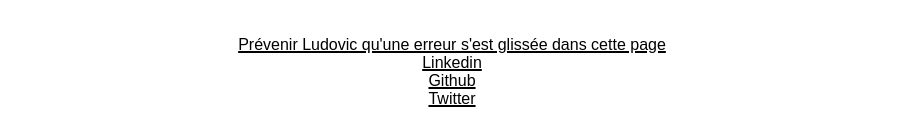
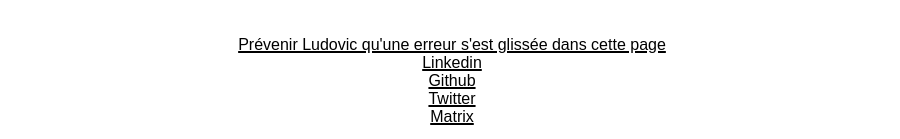
Before and after one commit to HyroVitalyProtago/HyroVitalyProtago.github.io, a Jekyll site: the page index.html, which Jekyll copies as it is, in a window 1280 px wide and 900 px high, scrolled down 9482 px. Shown: the part 758-897 px from the top of the window, without its empty margins (188-1088 px from the left). Built offline with Jekyll 4.4.1, drawn with Linux system fonts in a browser that asks for light colours.

Commit message:
matrix link

```diff
--- a/index.html
+++ b/index.html
@@ -1216,6 +1216,7 @@
           <li><a href="https://www.linkedin.com/in/ludovicdavid/" rel="me">Linkedin</a></li>
           <li><a href="https://github.com/HyroVitalyProtago" rel="me">Github</a></li>
           <li><a href="https://twitter.com/HyroVitaly" rel="me">Twitter</a></li>
+          <li><a href="https://matrix.to/#/@hyro-vitaly:matrix.org" rel="me">Matrix</a></li>
         </ul>
       </footer>
     </main>
```
